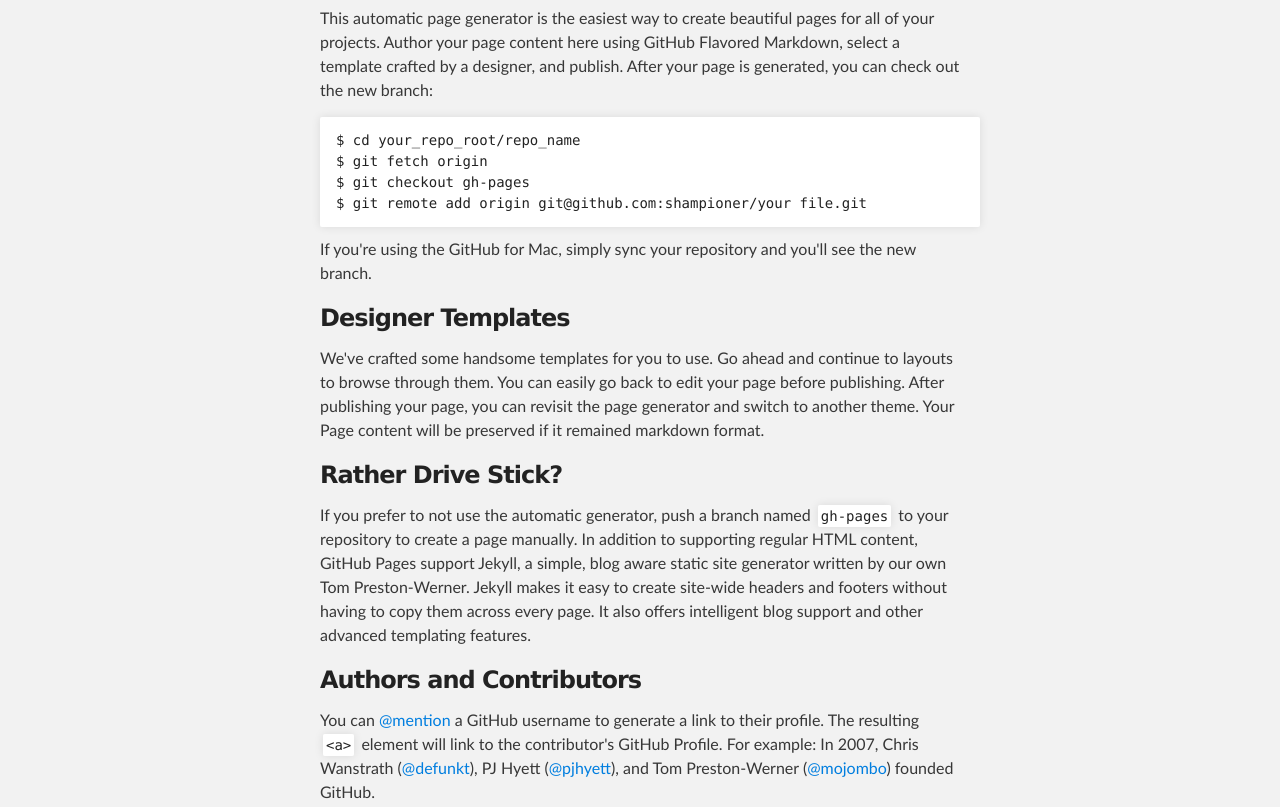
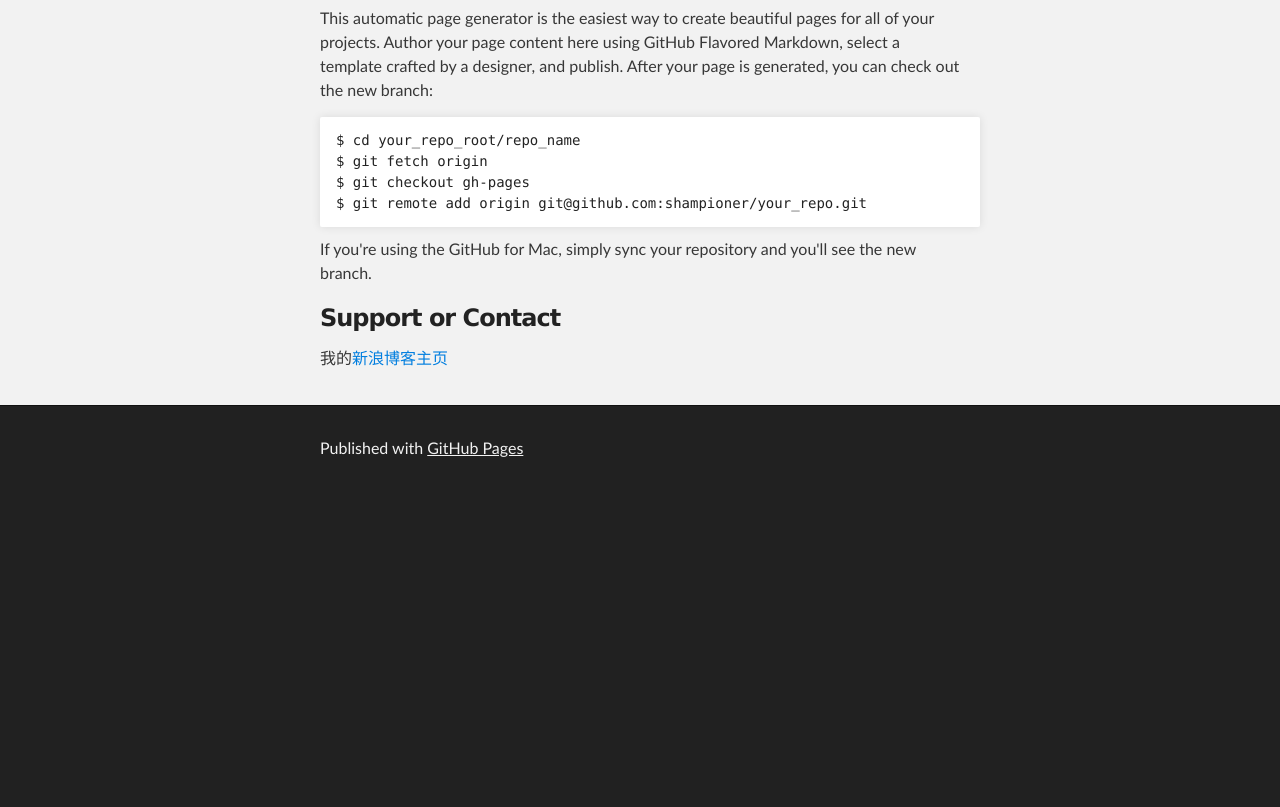
Before and after one commit to shampioner/shampioner.github.io, a plain HTML site: page index.html in a window 1280 px wide. Shown: the part 300-1107 px from the top of the page. After the commit the page ends 800 px from the top, so only its background shows below. Drawn offline with Linux system fonts and the light colour scheme.

Commit message:
version 0.1.1

```diff
--- a/index.html
+++ b/index.html
@@ -36,25 +36,10 @@
 <pre><code>$ cd your_repo_root/repo_name
 $ git fetch origin
 $ git checkout gh-pages
-$ git remote add origin git@github.com:shampioner/your file.git
+$ git remote add origin git@github.com:shampioner/your_repo.git
 </code></pre>
 
 <p>If you're using the GitHub for Mac, simply sync your repository and you'll see the new branch.</p>
-
-<h3>
-<a name="designer-templates" class="anchor" href="#designer-templates"><span class="octicon octicon-link"></span></a>Designer Templates</h3>
-
-<p>We've crafted some handsome templates for you to use. Go ahead and continue to layouts to browse through them. You can easily go back to edit your page before publishing. After publishing your page, you can revisit the page generator and switch to another theme. Your Page content will be preserved if it remained markdown format.</p>
-
-<h3>
-<a name="rather-drive-stick" class="anchor" href="#rather-drive-stick"><span class="octicon octicon-link"></span></a>Rather Drive Stick?</h3>
-
-<p>If you prefer to not use the automatic generator, push a branch named <code>gh-pages</code> to your repository to create a page manually. In addition to supporting regular HTML content, GitHub Pages support Jekyll, a simple, blog aware static site generator written by our own Tom Preston-Werner. Jekyll makes it easy to create site-wide headers and footers without having to copy them across every page. It also offers intelligent blog support and other advanced templating features.</p>
-
-<h3>
-<a name="authors-and-contributors" class="anchor" href="#authors-and-contributors"><span class="octicon octicon-link"></span></a>Authors and Contributors</h3>
-
-<p>You can <a href="https://github.com/blog/821" class="user-mention">@mention</a> a GitHub username to generate a link to their profile. The resulting <code>&lt;a&gt;</code> element will link to the contributor's GitHub Profile. For example: In 2007, Chris Wanstrath (<a href="https://github.com/defunkt" class="user-mention">@defunkt</a>), PJ Hyett (<a href="https://github.com/pjhyett" class="user-mention">@pjhyett</a>), and Tom Preston-Werner (<a href="https://github.com/mojombo" class="user-mention">@mojombo</a>) founded GitHub.</p>
 
 <h3>
 <a name="support-or-contact" class="anchor" href="#support-or-contact"><span class="octicon octicon-link"></span></a>Support or Contact</h3>
```
